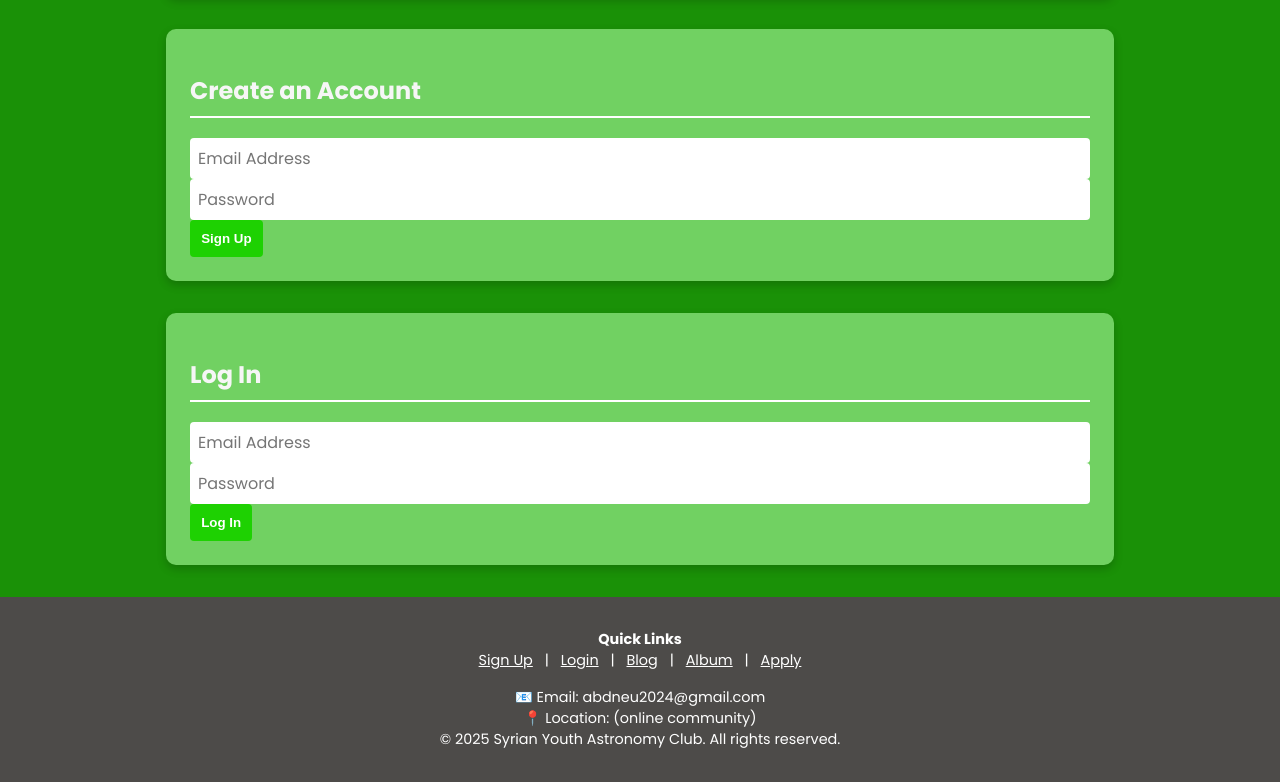
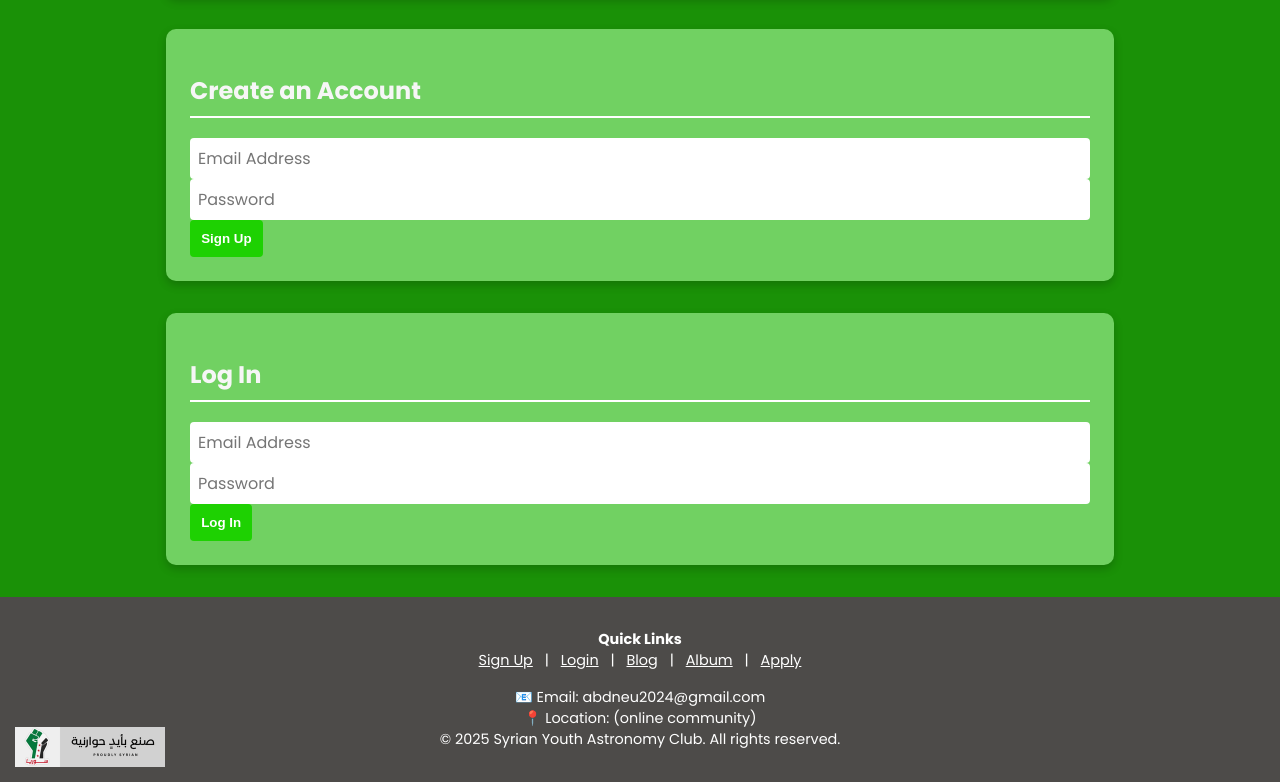
Before and after one commit to minionz-14-bit/astronomy-club, a plain HTML site: page Index.html in a window 1280 px wide. Shown: the part 1144-1926 px from the top of the page. Drawn offline with Linux system fonts and the light colour scheme; no server answers; a script that the page names is missing; a web font is replaced by a local one.

Commit message:
Add files via upload

```diff
--- a/Index.html
+++ b/Index.html
@@ -83,14 +83,16 @@
   padding: 2rem 1rem;
   text-align: center;
   font-size: 0.9rem;
+  position: relative;
+  overflow: hidden;
 }
 
 .footer-decor {
   position: absolute;
-  bottom: 10px;
-  left: 10px;
-  width: 120px;
-  opacity: 0.9;
+  bottom: 15px;
+  left: 15px;
+  width: 150px; /* 25% bigger than before */
+  opacity: 0.95;
 }
 
 footer a {
```
Lines whose indentation alone changed are shown as unchanged.
